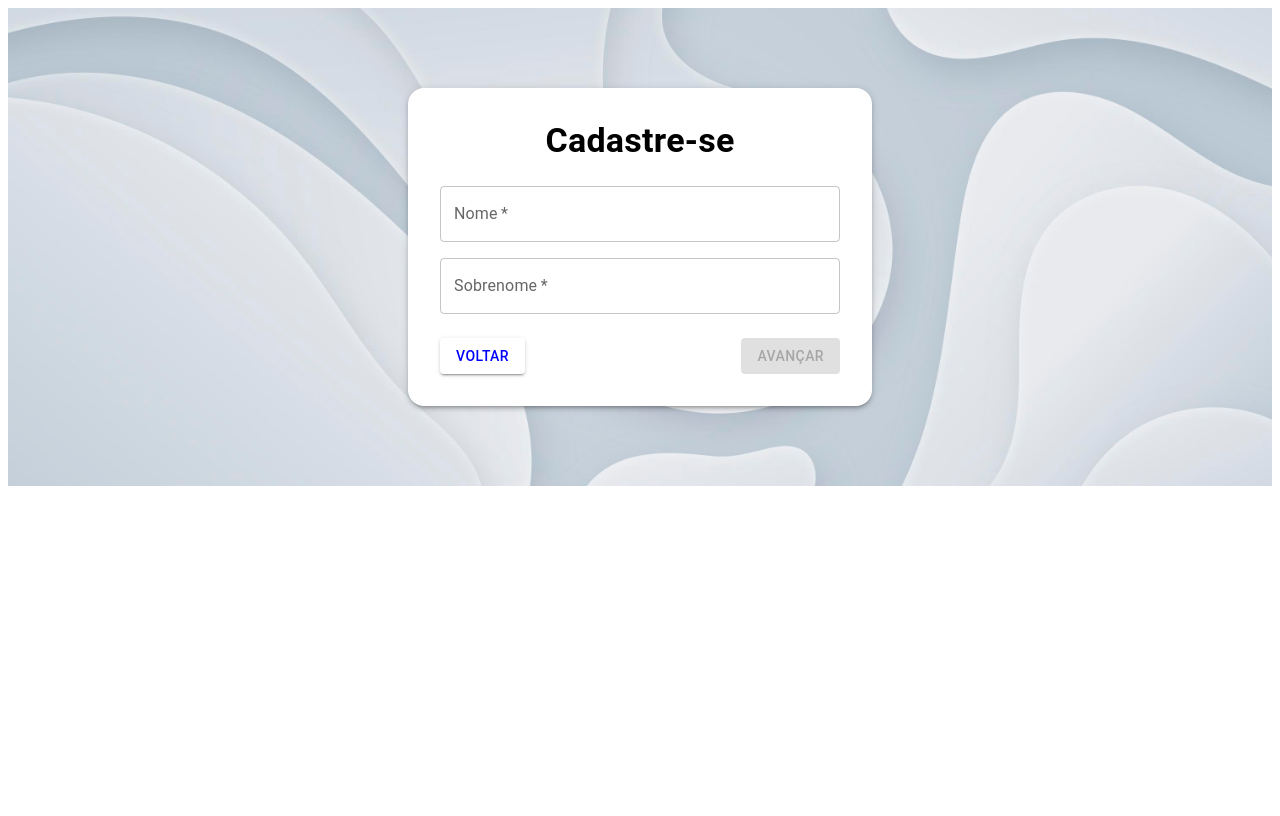
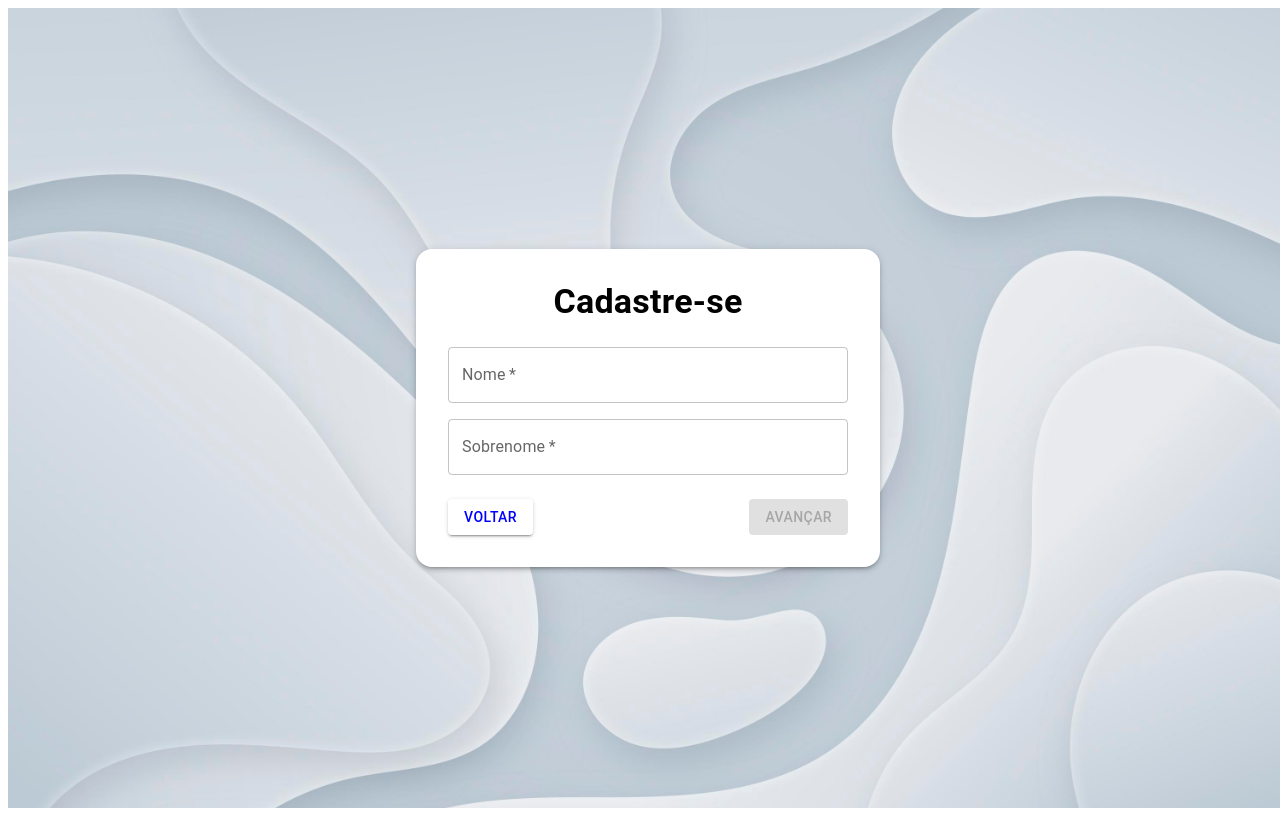
Before and after one commit to CarolRN1611/logcad-react, a React (Vite) app: page /cadastro in a window 1280 px wide. Built offline with nearby package versions, Linux system fonts and the light colour scheme.

Commit message:
Correção de Bug
Correção de bug Background

```diff
--- a/src/pages/Cadastro.jsx
+++ b/src/pages/Cadastro.jsx
@@ -11,13 +11,14 @@ function Cadastro() {
         backgroundImage: `url(${background})`,
         backgroundSize: "cover",
         backgroundPosition: "center",
+        backgroundRepeat: "no-repeat",
         backgroundColor: "#f0f0f0",
-        height: 'auto',
-        width: 'auto',
+        minHeight: "100vh", // Garante que cubra toda a altura da tela
+        width: "100vw", // Garante que cubra toda a largura da tela
         display: "flex",
         flexDirection: "column",
         justifyContent: "center",
-        alignItems: "center",
+        alignItems: "center"
       }}
     >
       <FormCadastro/>
```
